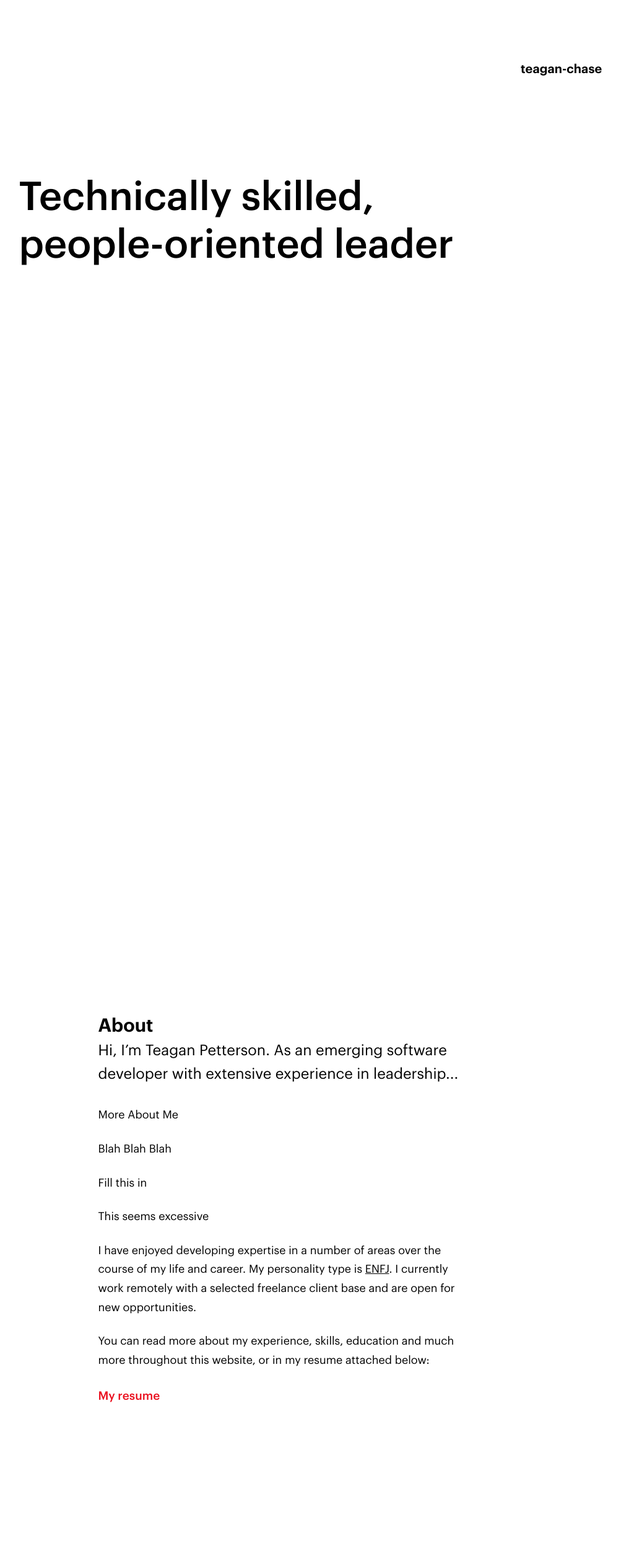
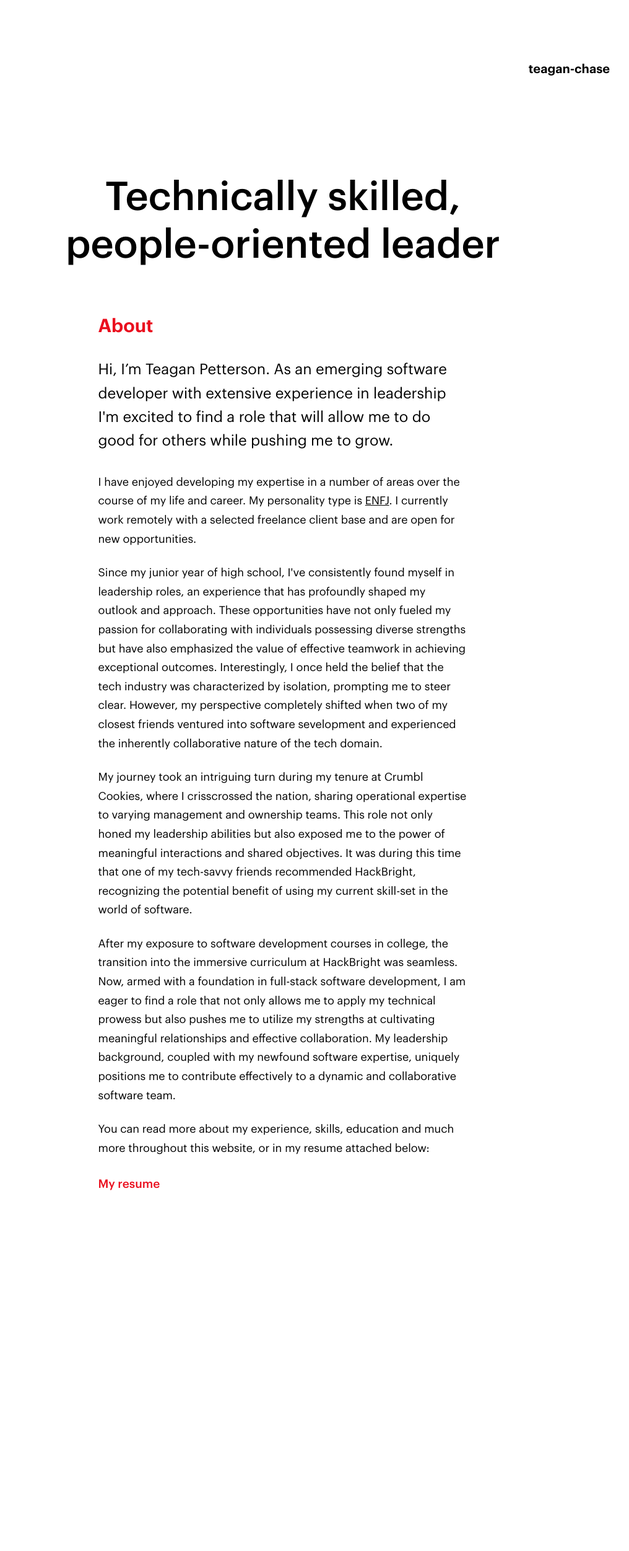
Before and after one commit to TeaganPetterson/Portfolio, a Flask app: page /about in a window 1280 px wide. Shown: the top 2503 px of the page at 62% size, without its empty margins (183-1199 px from the left). After the commit the page ends 1921 px from the top, so only its background shows below. Run offline with Flask 2, Linux system fonts and the light colour scheme; some libraries are stand-ins or nearby versions.

Commit message:
getting ready to publish

```diff
--- a/static/styles.css
+++ b/static/styles.css
@@ -416,7 +427,8 @@ video {
 /* ------ Logo ------ */
 .logo {
 	position: fixed;
-	right: 20%;
+	right: 19%;
+	z-index: 999;
 }
 
 .logo-inner {
@@ -509,6 +521,9 @@ video {
 	position: relative;
 }
 
+.horizontal-center {
+	text-align: center;
+}
 
 
 
@@ -847,12 +892,30 @@ video {
 	overflow: hidden;
 }
 
+.hero-image-full {
+	max-width: none;
+	margin-right: 0px;
+}
+
+.hero-image-content {
+	position: absolute;
+	top: 0;
+	left: 0;
+	width: 100%;
+	height: 100%;
+	object-fit: cover;
+}
 
 .hero-image {
-	width: 100vw;
-	height: 90vh;
+	width: 85vw;
 	overflow: hidden;
-	margin: 30vh 0;
+	margin: 10vh 0;
+	float: left;
+}
+
+.hero-image-fade {
+	box-shadow: inset 0 0 10px 5px rgba(0, 0, 0, 0.5);
+	;
 }
 
 @media screen and (max-width: 767px) {
--- a/templates/about.html
+++ b/templates/about.html
@@ -7,6 +7,8 @@
 {% endblock %}
 
 {% block content %}
+
+<body class="website-background-white">
 	<div class="max-width">
 		<div class="logo">
 			<div class="logo-inner">
@@ -15,40 +17,70 @@
 		</div>
 		<div class="top-bottom-margin animate">
 			<div class="hide-text-block">
-			<h3 class="text-color-black max-width">
+				<h3 class="text-color-black max-width horizontal-center">
 					Technically skilled, <br>
 					people-oriented leader
 				</h3>
-			<div class="hero-image delay02">
-
 			</div>
-			<div class="max-width-70 text-color-black">
-				<h5>About</h5>
+			<!-- <div class="hero-image-full">
+				<img draggable="false" class="hero-image hero-image-full animate delay02 hero-image-fade"
+					src="../static/img/hero-image.png" data-src="../static/img/hero-image.png">
+				<noscript><img draggable="false" src="../static/img/hero-image.png"></noscript>
+			</div> -->
+			<div class="max-width-70 text-color-black experience-spacing">
+				<h5 class="text-color-red experience-spacing">About</h5>
 				<p class="size-large">
-					Hi, I’m Teagan Petterson. As an emerging software developer with extensive experience in
-					leadership...
+					Hi, I’m Teagan Petterson. As an emerging software developer with extensive experience in leadership
+					I'm excited to find a role that will allow me to do good for others while pushing me to grow.
 				</p>
 				<p>
-					More About Me
-				</p>
-				<p>
-					Blah Blah Blah
-				</p>
-				<p>
-					Fill this in
-				</p>
-				<p>
-					This seems excessive
-				</p>
-				<p>
-					I have enjoyed developing expertise in a number of areas over the course of my life and career. My
+					I have enjoyed developing my expertise in a number of areas over the course of my life and career.
+					My
 					personality type is
 					<a class="underline text-color-black" href="http://www.personalitypage.com/ENFJ.html"
 						target="_blank"> ENFJ</a>.
-					I currently work remotely with a selected freelance client base and are open for new opportunities.
+					I currently work remotely with a selected freelance client base and are open for new
+					opportunities.
 				</p>
 				<p>
-					You can read more about my experience, skills, education and much more throughout this website, or
+					Since my junior year of high school, I've consistently found myself in leadership roles, an
+					experience that has
+					profoundly shaped my outlook and approach. These opportunities have not only fueled my passion for
+					collaborating with
+					individuals possessing diverse strengths but have also emphasized the value of effective teamwork in
+					achieving
+					exceptional outcomes. Interestingly, I once held the belief that the tech industry was characterized
+					by isolation,
+					prompting me to steer clear. However, my perspective completely shifted when two of my closest
+					friends ventured into software sevelopment and experienced the inherently collaborative nature of
+					the tech domain.
+
+				</p>
+				<p>
+					My journey took an intriguing turn during my tenure at Crumbl Cookies, where I crisscrossed the
+					nation, sharing
+					operational expertise to varying management and ownership teams. This role not only honed my
+					leadership abilities but
+					also exposed me to the power of meaningful interactions and shared objectives. It was during this
+					time that one of my
+					tech-savvy friends recommended HackBright, recognizing the potential benefit of using my current
+					skill-set in the world
+					of software.
+				</p>
+				<p>
+					After my exposure to software development courses in college, the transition into the immersive
+					curriculum at HackBright
+					was seamless. Now, armed with a foundation in full-stack software development, I am eager to find a
+					role that not only
+					allows me to apply my technical prowess but also pushes me to utilize my strengths at cultivating
+					meaningful
+					relationships and effective collaboration. My leadership background, coupled with my newfound
+					software expertise,
+					uniquely positions me to contribute effectively to a dynamic and collaborative software team.
+				</p>
+				<p>
+					You can read more about my experience, skills, education and much more throughout this website,
+					or
 					in my resume attached below:
 				</p>
 				<div class="links" data-aos="fade-up">
@@ -57,10 +89,10 @@
 						resume</a>
 				</div>
 			</div>
+
 		</div>
 	</div>
-</div>
-
+</body>
 {% endblock %}
 
 {% block scripts %}
--- a/templates/base.html
+++ b/templates/base.html
@@ -16,11 +16,10 @@
 	{% endblock %}
 </head>
 
-<body class="website-background-white">
-	{% block content %}
+{% block content %}
 
-	{% endblock %}
-</body>
+{% endblock %}
+
 {% block scripts %}
 
 {% endblock %}
--- a/templates/index.html
+++ b/templates/index.html
@@ -8,7 +8,8 @@
 
 {% block content %}
 
-<div class="max-width">
+<body class="website-background-white">
+	<div class="max-width-homepage">
 		<div class="vertical-center animate">
 			<h1>
 				<a href="/about">
@@ -49,7 +50,7 @@
 		});
 
 	</script>
-
+</body>
 {% endblock %}
 
 {% block scripts %}
```
Also changed, not shown: other parts of static/styles.css (+44 -3 lines), templates/contact.html (+11 -5 lines), templates/experience.html (+6 -6 lines), templates/projects.html (+12 -10 lines), templates/work.html (+12 -11 lines), static/TeaganHome.png (deleted), 2 other files. Lines whose indentation alone changed are shown as unchanged.
